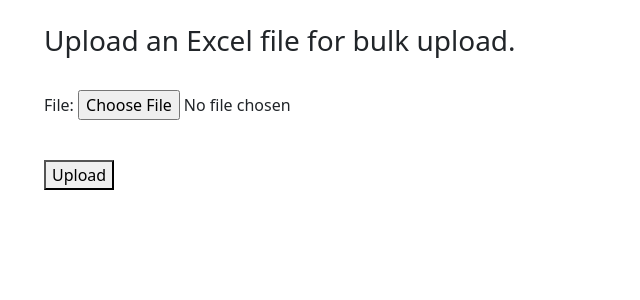
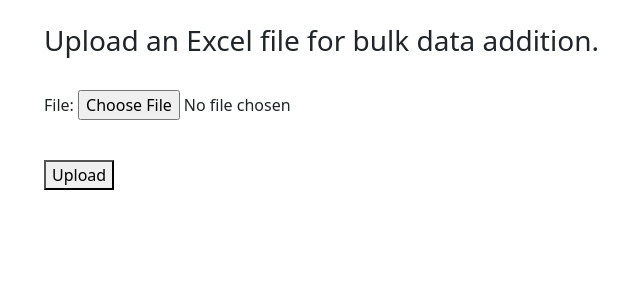
Before and after one commit to khan022/Django-CRUD-demo, a Django app: page /upload/ in a window 1280 px wide. Shown: the part 56-356 px from the top of the page, without its empty margins (317-957 px from the left). Run offline with Django 4.2, Linux system fonts and the light colour scheme.

Commit message:
fixing bulk upload page.

```diff
--- a/crudwebsite/templates/upload_record.html
+++ b/crudwebsite/templates/upload_record.html
@@ -4,7 +4,7 @@
 
 <div class="col-md-6 offset-md-3">
 
-    <h3>Upload an Excel file for bulk upload.</h3>
+    <h3>Upload an Excel file for bulk data addition.</h3>
 
     </br>
     <form method="post" enctype="multipart/form-data">
```
